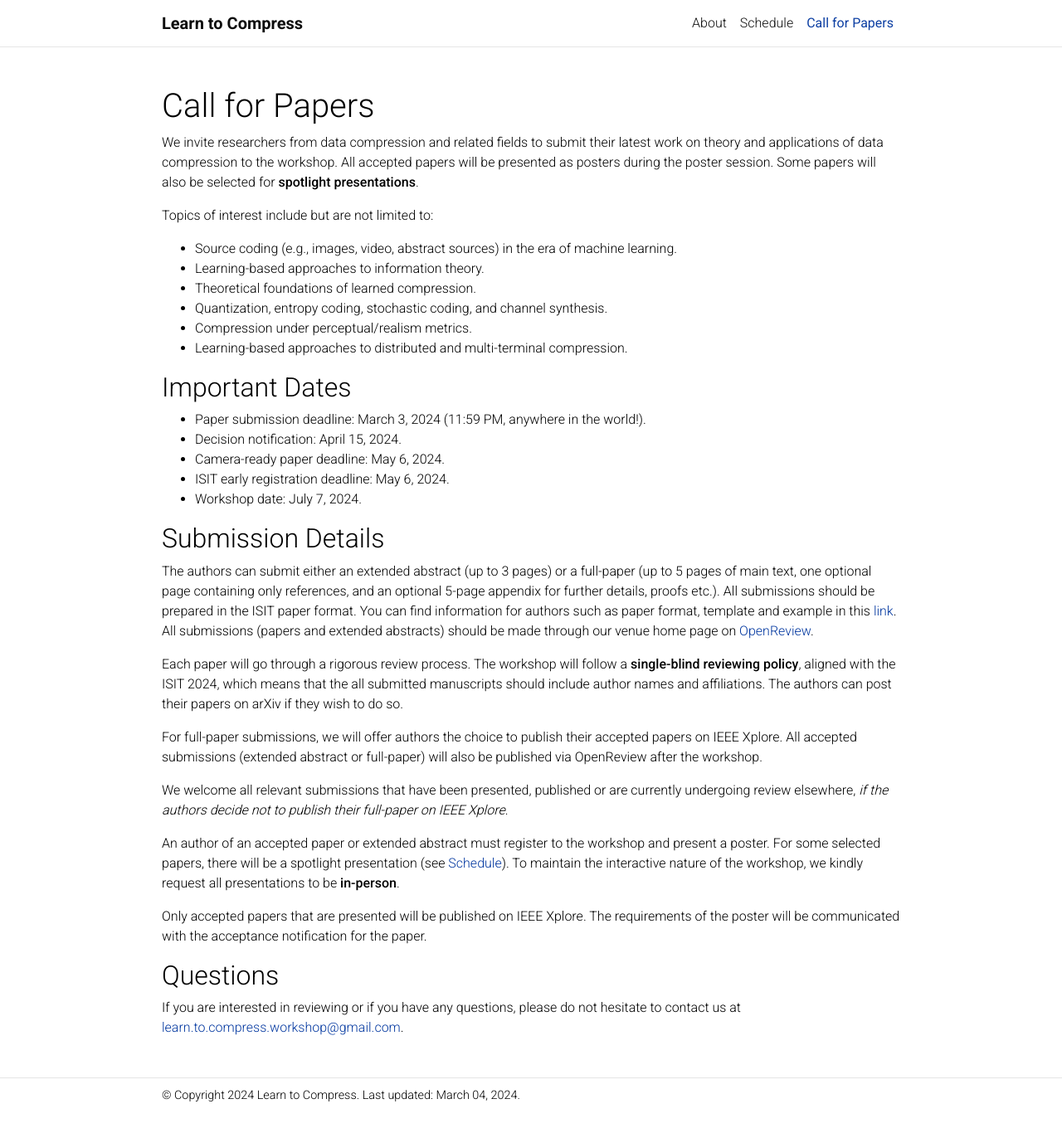
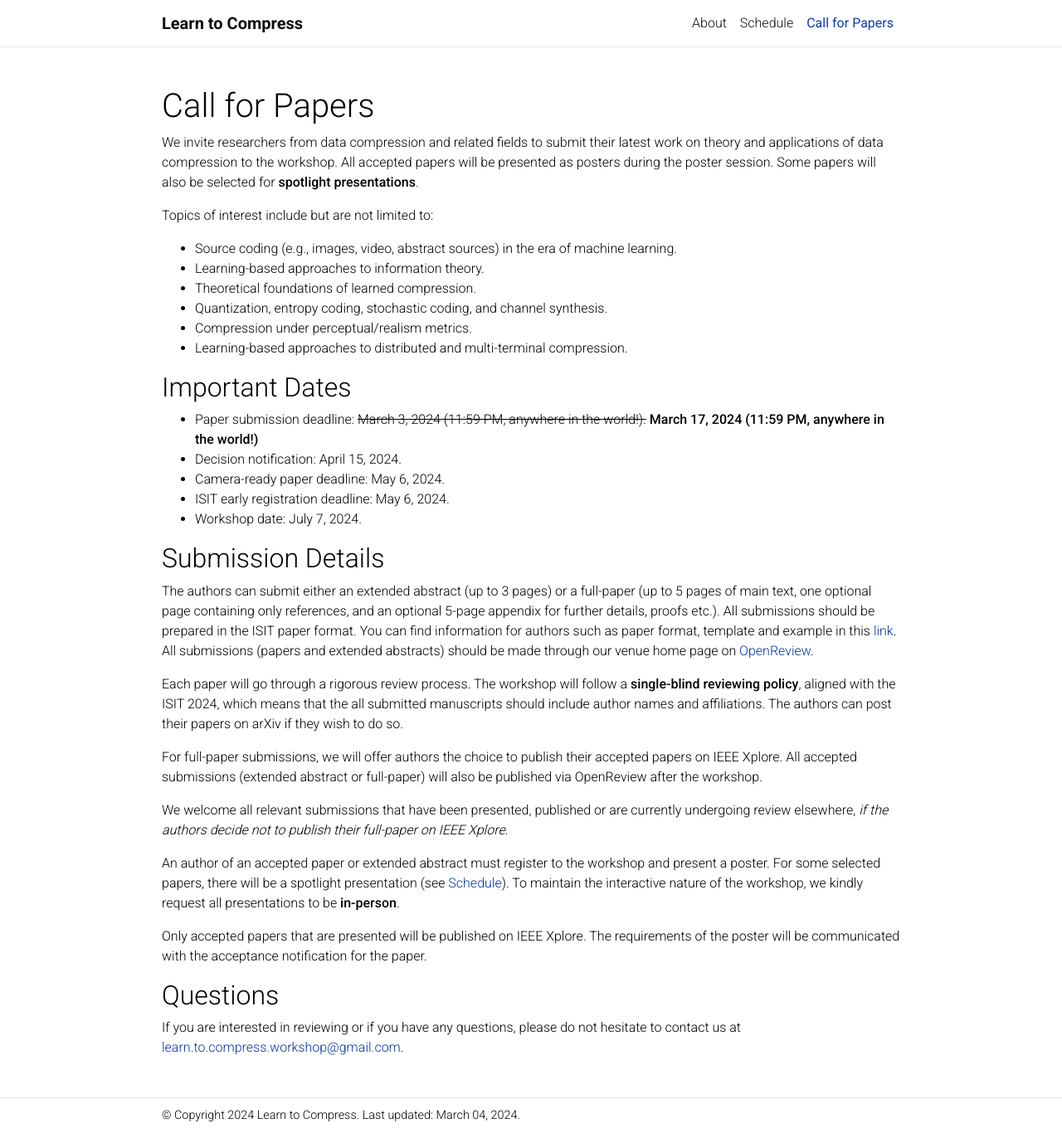
Before and after one commit to learn-to-compress-workshop-isit/learn-to-compress-workshop-isit.github.io, a Jekyll site: the page built from _pages/call.md, in a window 1280 px wide and 1366 px high. Shown: the whole window at 83% size. Built offline with Jekyll 4.4.1, drawn with Linux system fonts in a browser that asks for light colours; comment, search, counter and statistics services are not loaded; a style sheet for code colours, icons or effects is not loaded.

Commit message:
extend deadline

```diff
--- a/_pages/call.md
+++ b/_pages/call.md
@@ -19,7 +19,8 @@ Topics of interest include but are not limited to:
 
 
 ## Important Dates
-* Paper submission deadline: March 3, 2024 (11:59 PM, anywhere in the world!).
+* Paper submission deadline: ~~March 3, 2024 (11:59 PM, anywhere in the world!).~~
+**March 17, 2024 (11:59 PM, anywhere in the world!)**
 * Decision notification: April 15, 2024.
 * Camera-ready paper deadline: May 6, 2024.
 * ISIT early registration deadline: May 6, 2024.
```
Also changed, not shown: _layouts/workshop.html (+11 -7 lines), 10 other files.
